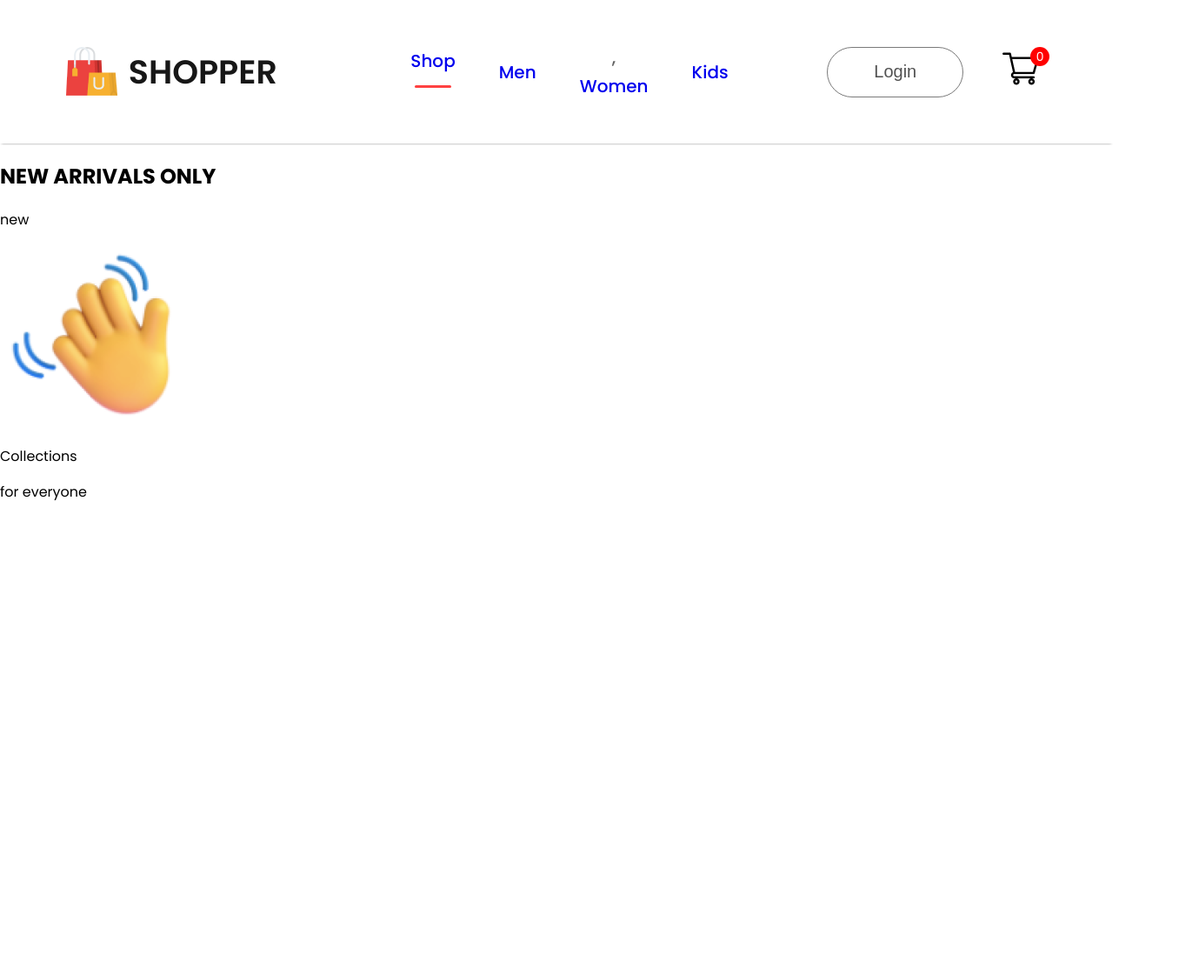
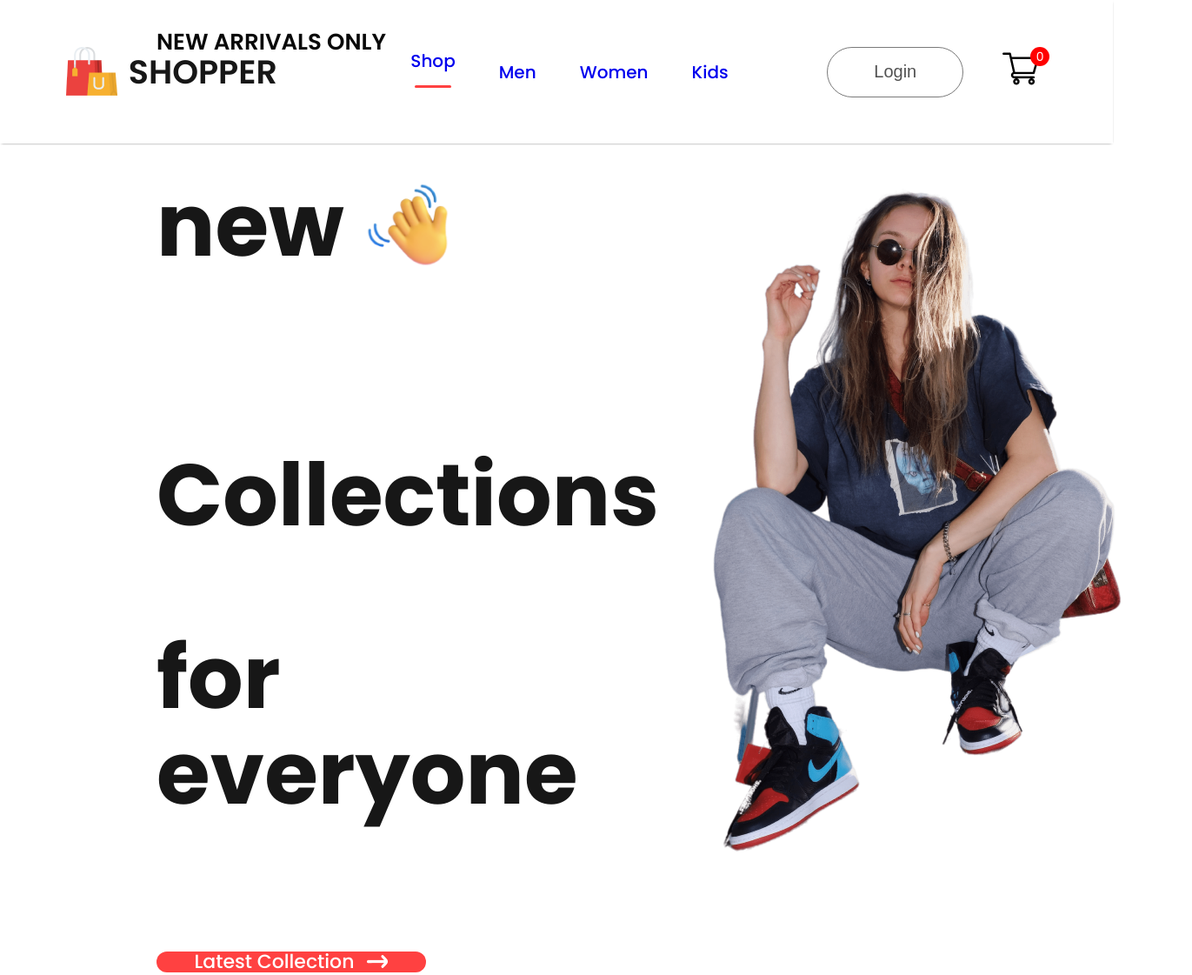
Before and after one commit to Khang8078/e-commerce, a React (Create React App) app: page / in a window 1280 px wide. Shown: the whole page at 87% size, 1371 px wide, since content can reach past the window. Before the commit the page ends 800 px from the top, so only its background shows below. Built offline with nearby package versions, Linux system fonts and the light colour scheme.

Commit message:
modify hero section

```diff
--- a/src/Components/Hero/Hero.css
+++ b/src/Components/Hero/Hero.css
@@ -0,0 +1,52 @@
+.hero{
+    height: 100vh;
+    background: linear-gradient(180deg, #fde1ff, #e1ffea22, 60%);
+    display: flex;
+}
+
+.hero-left{
+    flex: 1;
+    display: flex;
+    flex-direction: column;
+    justify-content: center;
+    gap: 20px;
+    padding-left: 180px;
+    line-height: 1.1;
+}
+
+.hero-left h2{
+    color: #090909;
+    font-size: 26px;
+    font-weight: 600;
+}
+
+.hero-left p{
+    color: #171717;
+    font-size: 100px;
+    font-weight: 700;
+}
+
+.hero-hand-icon{
+    display: flex;
+    align-items: center;
+    gap: 20px;
+}
+
+.hero-hand-icon img{
+    width: 105px;
+}
+
+.hero-latest-btn{
+    display: flex;
+    justify-content: center;
+    align-items: center;
+    gap: 15px;
+    width: 310px;
+    height: 70px;
+    border-radius: 75px;
+    margin-top: 30px;
+    background: #ff4141;
+    color: white;
+    font-size: 22px;
+    font-weight: 500;
+}
--- a/src/Components/Hero/Hero.jsx
+++ b/src/Components/Hero/Hero.jsx
@@ -1,22 +1,28 @@
 import React from 'react'
 import './Hero.css'
 import hand_icon from '../Assets/hand_icon.png'
+import arrow_icon from '../Assets/arrow.png'
+import hero_image from '../Assets/hero_image.png'
 const Hero = () => {
   return (
     <div className='hero'>
         <div className="hero-left">
             <h2>NEW ARRIVALS ONLY</h2>
             <div>
-                <div className="hand-hand-icon">
+                <div className="hero-hand-icon">
                     <p>new</p>
                     <img src={hand_icon} alt="" />
                 </div>
                 <p>Collections</p>
                 <p>for everyone</p>
             </div>
+            <div className="hero-latest-btn">
+                <div>Latest Collection</div>
+                <img src={arrow_icon} alt="" />
+            </div>
         </div>
         <div className="hero-right">
-
+        <img src={hero_image} alt="" />
         </div>
     </div>
   )
--- a/src/Components/Navbar/Navbar.jsx
+++ b/src/Components/Navbar/Navbar.jsx
@@ -14,7 +14,7 @@
         <ul className='nav-menu'>
             <li onClick={()=>{setMenu("shop")}}><Link style={{textDecoration: 'none'}} to='/'>Shop</Link>{menu==="shop"?<hr/>:<></>}</li>
             <li onClick={()=>{setMenu("mens")}}><Link style={{textDecoration: 'none'}} to='/mens'>Men</Link>{menu==="mens"?<hr/>:<></>}</li>
-            <li onClick={()=>{setMenu("womens")}}>,<Link style={{textDecoration: 'none'}} to='/womens'>Women</Link>{menu==="womens"?<hr/>:<></>}</li>
+            <li onClick={()=>{setMenu("womens")}}><Link style={{textDecoration: 'none'}} to='/womens'>Women</Link>{menu==="womens"?<hr/>:<></>}</li>
             <li onClick={()=>{setMenu("kids")}}><Link style={{textDecoration: 'none'}} to='/kids'>Kids</Link>{menu==="kids"?<hr/>:<></>}</li>
         </ul>
         <div className="nav-login-cart">
```
